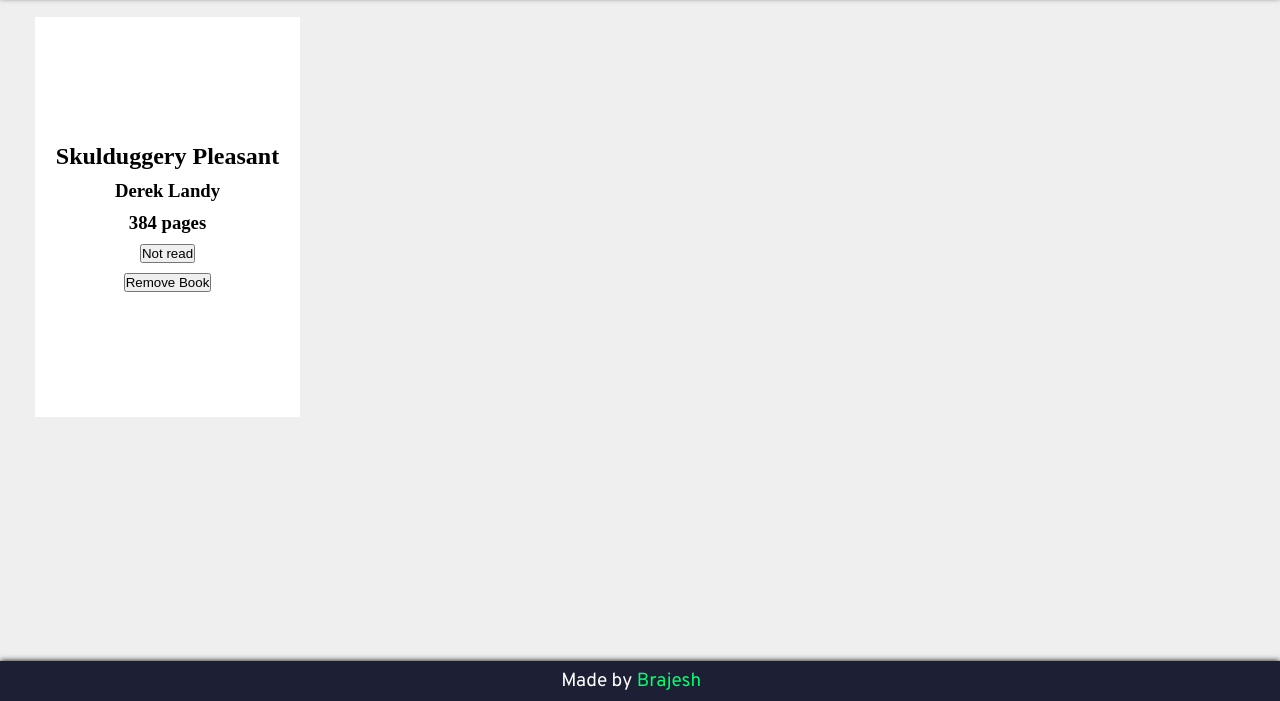
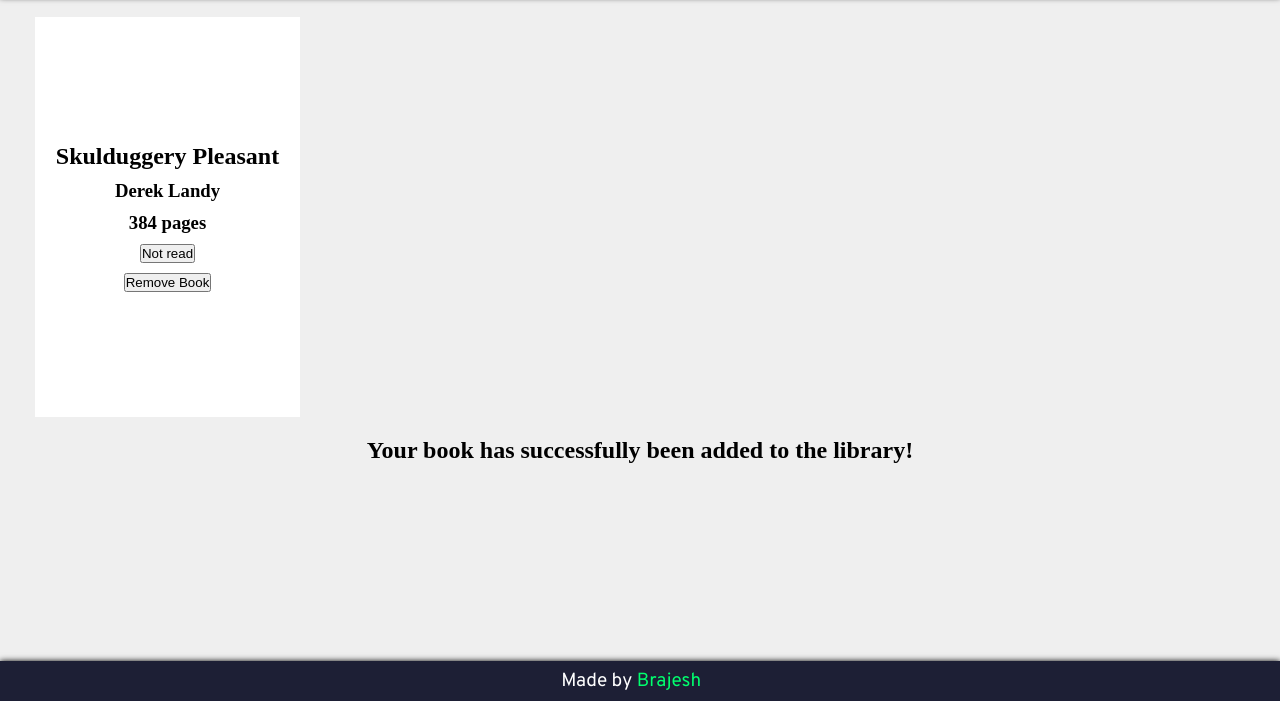
Before and after one commit to brajpatel/library, a plain HTML site: page index.html in a window 1280 px wide. Shown: the part 99-800 px from the top of the page. Drawn offline with Linux system fonts and the light colour scheme.

Commit message:
Add form completion message html

```diff
--- a/index.html
+++ b/index.html
@@ -62,6 +62,10 @@
                 <button id="confirm-book" class="confirm-book" type="button">Confirm Book</button>
             </form>
         </div>
+
+        <div id="form-complete" class="form-complete">
+            <h2>Your book has successfully been added to the library!</h2>
+        </div>
         <div id="overlay" class="overlay"></div>
     </div>
 
```
